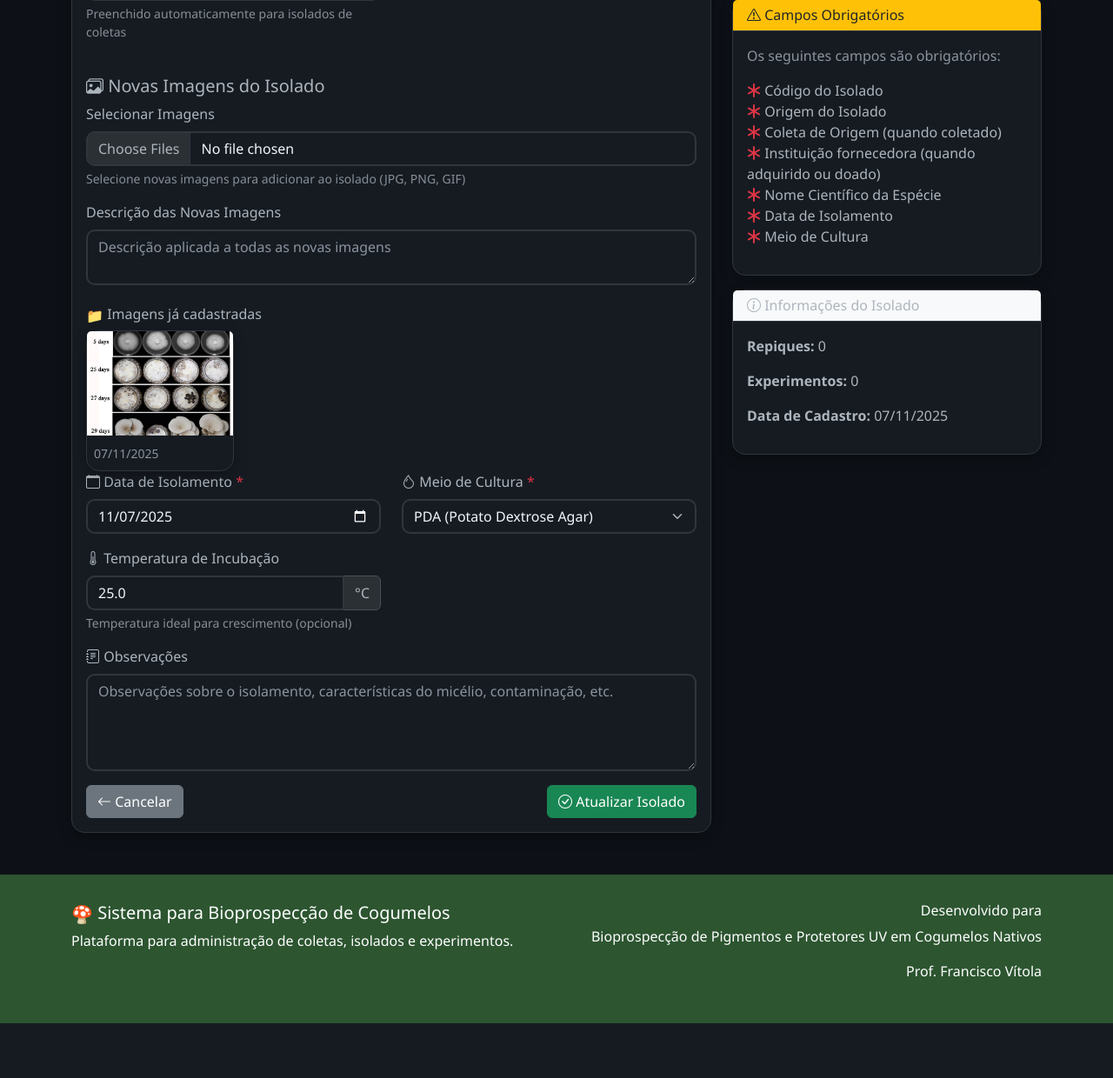
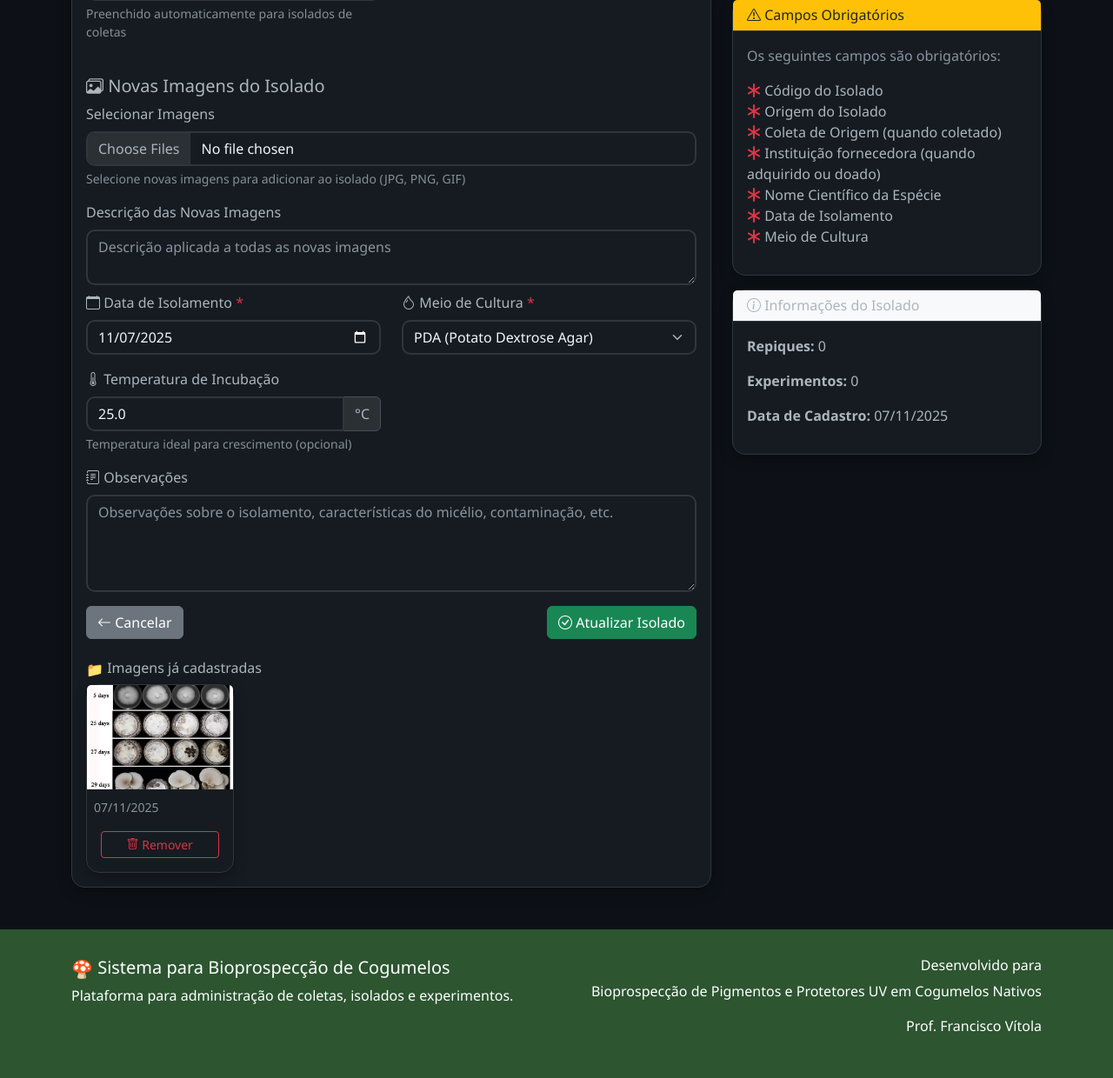
Before and after one commit to chicobiotec/cogusystem, a Flask app: page /isolado/2/editar in a window 1280 px wide. Shown: the part 628-1868 px from the top of the page at 87% size. Before the commit the page ends 1805 px from the top, so only its background shows below. Run offline with Flask 3, Linux system fonts and the light colour scheme.

Commit message:
Fixing bugs

```diff
--- a/app.py
+++ b/app.py
@@ -389,6 +389,22 @@ def excluir_repique(id):
         flash(f'Erro ao excluir repique: {str(e)}', 'error')
         return redirect(url_for('isolado_detalhe', id=isolado_id))
 
+@app.route('/isolado/imagem/<int:id>/excluir', methods=['POST'])
+def excluir_imagem_isolado(id):
+    imagem = ImagemIsolado.query.get_or_404(id)
+    isolado_id = imagem.isolado_id
+    try:
+        filepath = os.path.join(app.config['UPLOAD_FOLDER'], imagem.nome_arquivo)
+        if os.path.exists(filepath):
+            os.remove(filepath)
+        db.session.delete(imagem)
+        db.session.commit()
+        flash('Imagem do isolado removida com sucesso!', 'success')
+    except Exception as e:
+        db.session.rollback()
+        flash(f'Erro ao excluir imagem do isolado: {str(e)}', 'error')
+    return redirect(url_for('editar_isolado', id=isolado_id))
+
 # Rotas para Experimentos
 @app.route('/experimentos')
 def experimentos():
--- a/templates/editar_isolado.html
+++ b/templates/editar_isolado.html
@@ -113,32 +113,6 @@
                             <div id="imagePreviewIsolado" class="row g-2"></div>
                         </div>
                     </div>
-
-                    {% if isolado.imagens %}
-                    <div class="row mt-3">
-                        <div class="col-12">
-                            <h6><i class="bi bi-collection"></i> Imagens já cadastradas</h6>
-                            <div class="row g-2">
-                                {% for imagem in isolado.imagens %}
-                                <div class="col-md-3 col-sm-4 col-6">
-                                    <div class="card">
-                                        <img src="{{ url_for('uploaded_file', filename=imagem.nome_arquivo) }}"
-                                             class="card-img-top"
-                                             style="height: 120px; object-fit: cover;" alt="Imagem existente">
-                                        <div class="card-body p-2">
-                                            {% if imagem.descricao %}
-                                            <small class="text-muted d-block">{{ imagem.descricao }}</small>
-                                            {% endif %}
-                                            <small class="text-muted">{{ imagem.data_upload.strftime('%d/%m/%Y') }}</small>
-                                        </div>
-                                    </div>
-                                </div>
-                                {% endfor %}
-                            </div>
-                        </div>
-                    </div>
-                    {% endif %}
-
                     <div class="row">
                         <!-- Data de Isolamento -->
                         <div class="col-md-6 mb-3">
@@ -211,6 +185,36 @@
                         </button>
                     </div>
                 </form>
+
+                {% if isolado.imagens %}
+                <div class="mt-4">
+                    <h6><i class="bi bi-collection"></i> Imagens já cadastradas</h6>
+                    <div class="row g-2">
+                        {% for imagem in isolado.imagens %}
+                        <div class="col-md-3 col-sm-4 col-6">
+                            <div class="card h-100">
+                                <img src="{{ url_for('uploaded_file', filename=imagem.nome_arquivo) }}"
+                                     class="card-img-top"
+                                     style="height: 120px; object-fit: cover;" alt="Imagem existente">
+                                <div class="card-body p-2">
+                                    {% if imagem.descricao %}
+                                    <small class="text-muted d-block">{{ imagem.descricao }}</small>
+                                    {% endif %}
+                                    <small class="text-muted">{{ imagem.data_upload.strftime('%d/%m/%Y') }}</small>
+                                </div>
+                                <div class="card-footer bg-transparent border-top-0 pb-3">
+                                    <form method="POST" action="{{ url_for('excluir_imagem_isolado', id=imagem.id) }}" onsubmit="return confirm('Tem certeza que deseja remover esta imagem?');">
+                                        <button type="submit" class="btn btn-sm btn-outline-danger w-100">
+                                            <i class="bi bi-trash"></i> Remover
+                                        </button>
+                                    </form>
+                                </div>
+                            </div>
+                        </div>
+                        {% endfor %}
+                    </div>
+                </div>
+                {% endif %}
             </div>
         </div>
     </div>
```
Also changed, not shown: instance/cogumelos.db, uploads/20251107_205939_IMG_20241115_131444086_HDR.jpg (added), uploads/20251107_210057_jof-08-01055-g002-550.jpg (added).
